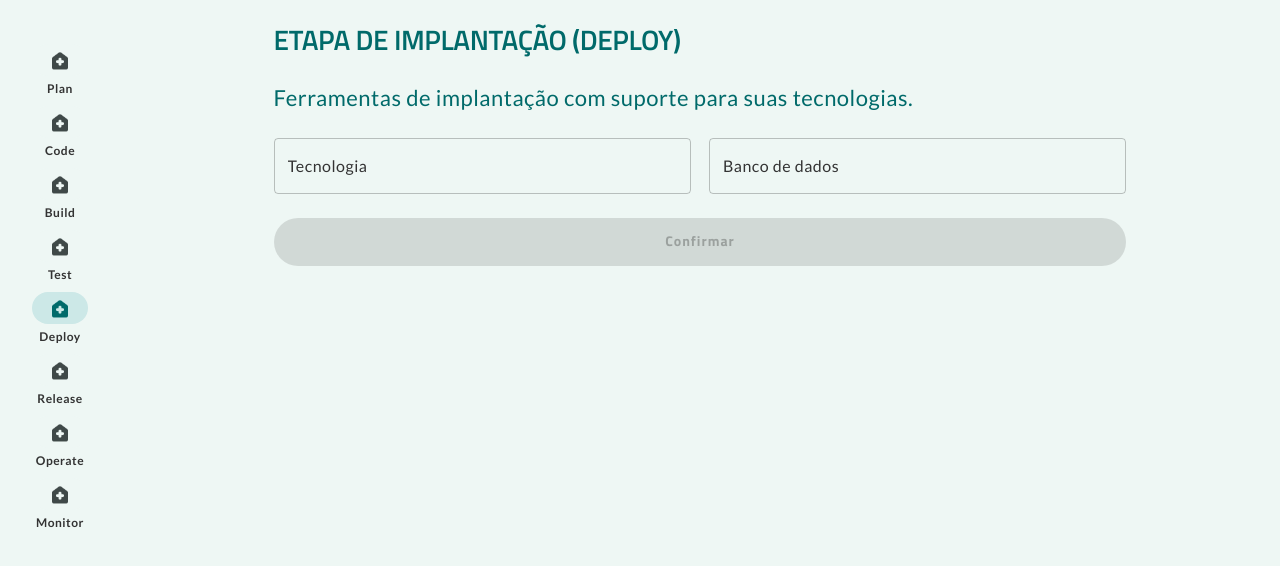
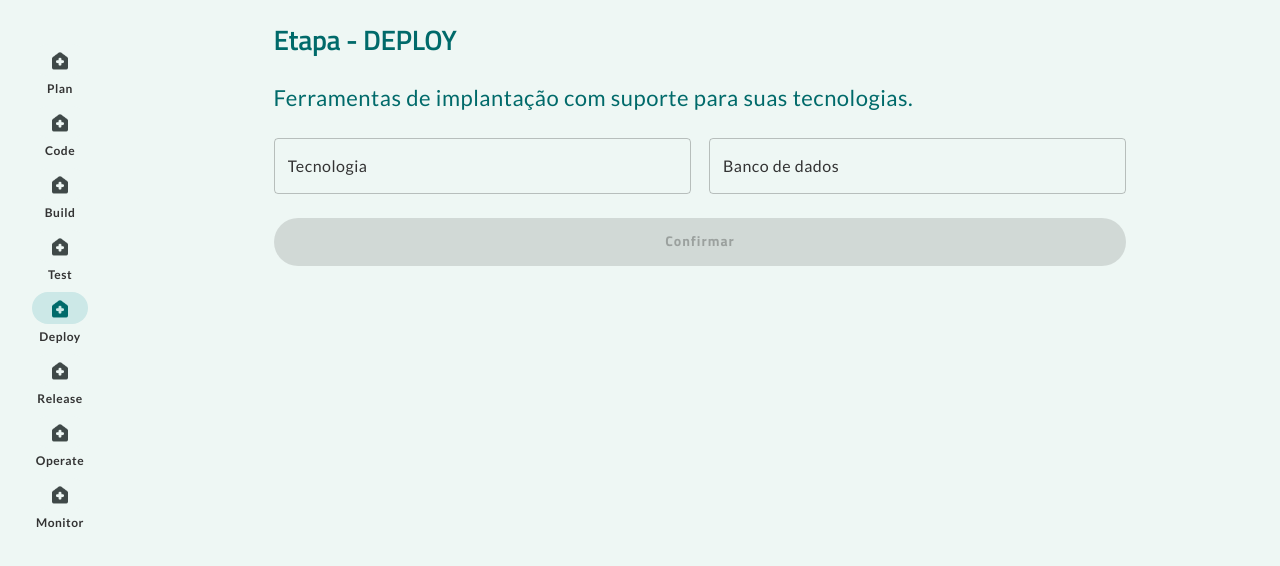
Before and after one commit to thiagonery/DevSecOps_TCC_IA-1, a React (Vite) app in the folder client/: page /deploy in a window 1280 px wide. Shown: the top 566 px of the page. Built offline with nearby package versions, Linux system fonts and the light colour scheme.

Commit message:
style: change title in DeployScreen

```diff
--- a/client/src/screens/Deploy/DeployScreen.tsx
+++ b/client/src/screens/Deploy/DeployScreen.tsx
@@ -34,7 +34,7 @@ export const DeployScreen: React.FC = () => {
     <Background drawerFocus="deploy">
       <Box gap="24px">
         <Text variant="h1" color={theme.palette.primary.main}>
-          ETAPA DE IMPLANTAÇÃO (DEPLOY)
+          Etapa - DEPLOY
         </Text>
         <Text fontSize="22px" color={theme.palette.primary.main}>
           Ferramentas de implantação com suporte para suas tecnologias.
```
